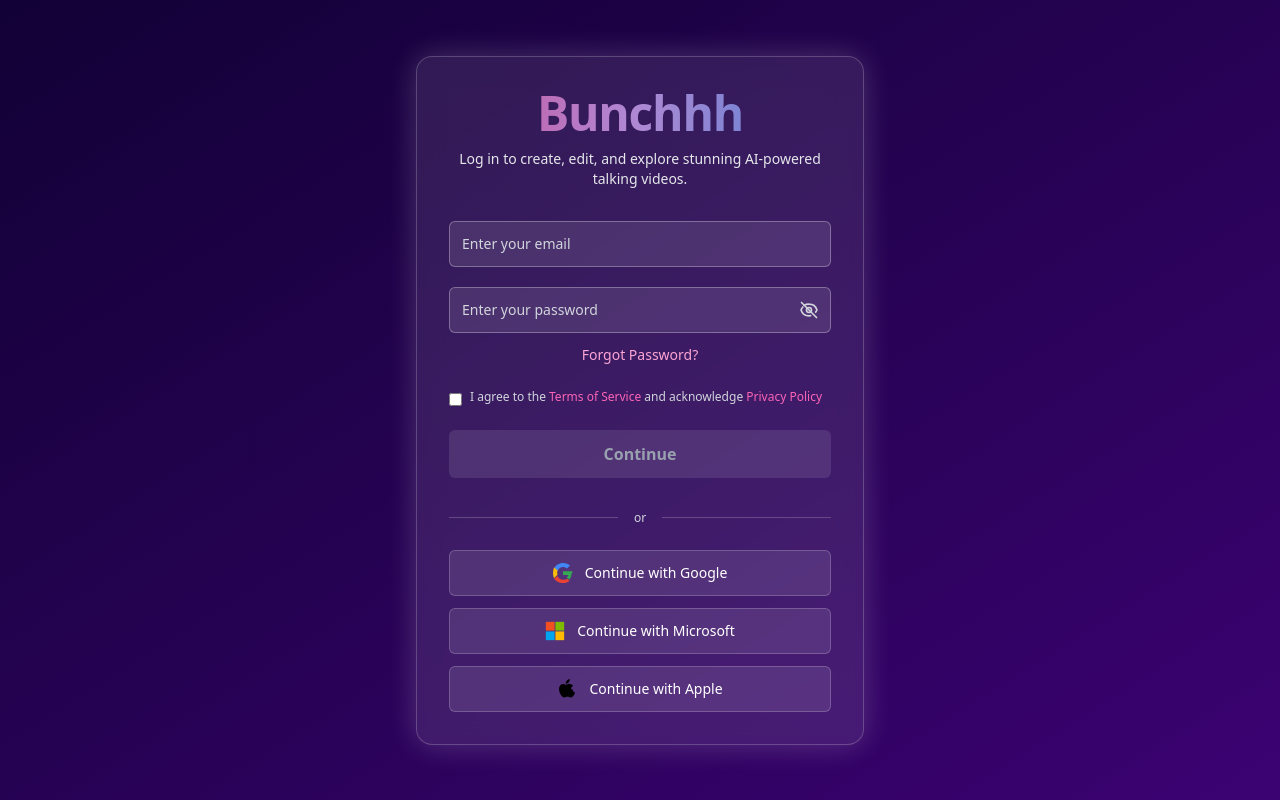
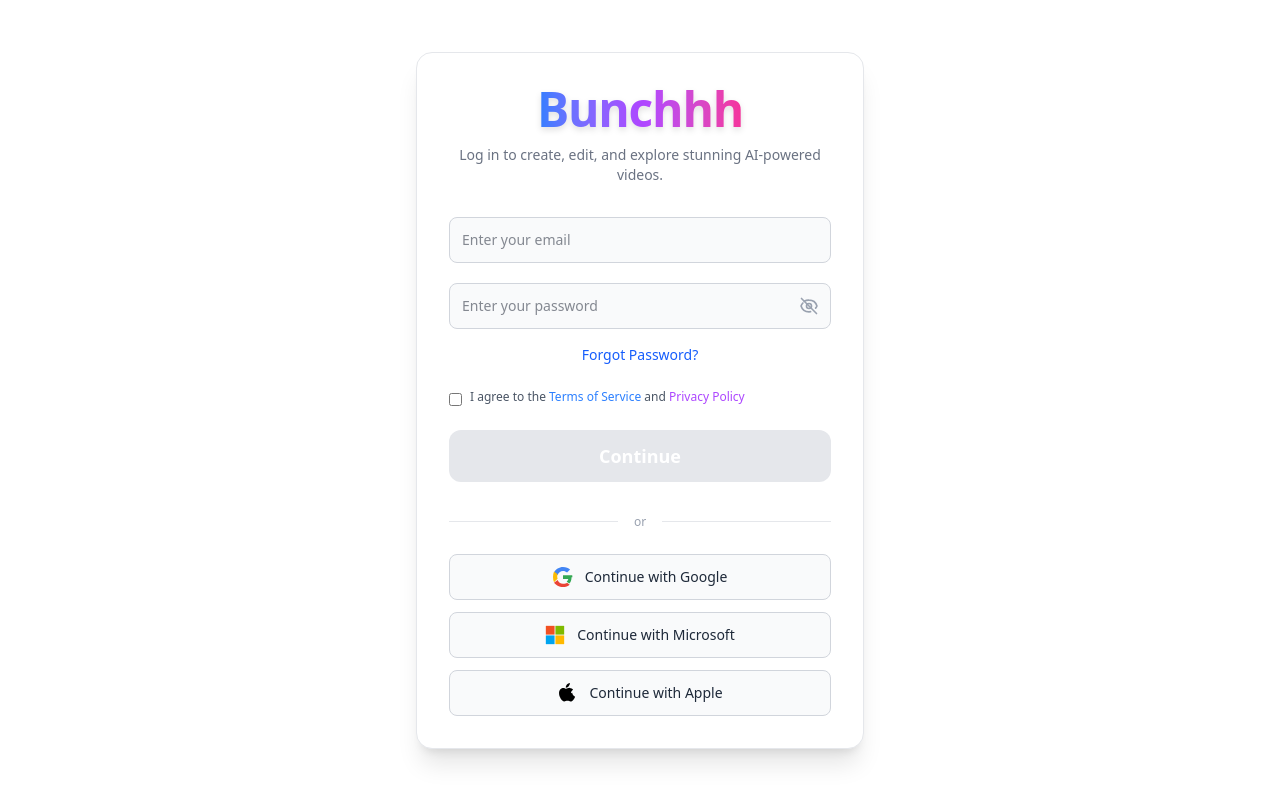
Before and after one commit to Anirbankundu-tech/bunchh_login_page, a React (Vite) app in the folder my-login-app/: page /login in a window 1280 px wide. Built offline with nearby package versions, Linux system fonts and the light colour scheme.

Commit message:
Update LoginPage.jsx

```diff
--- a/my-login-app/src/components/LoginPage.jsx
+++ b/my-login-app/src/components/LoginPage.jsx
@@ -73,18 +73,21 @@
   };
 
   return (
-    <div className="min-h-screen flex items-center justify-center bg-gradient-to-br from-[#120136] via-[#6b00b6] to-[#ff00ff] animate-gradient bg-[length:400%_400%] text-white px-4">
+    <div className="min-h-screen flex items-center justify-center bg-white font-sans px-4">
       <motion.div
         initial={{ opacity: 0, y: 40 }}
         animate={{ opacity: 1, y: 0 }}
         transition={{ duration: 0.8, ease: "easeOut" }}
-        className="w-full max-w-md p-8 bg-white/10 backdrop-blur-md rounded-2xl shadow-[0_0_30px_rgba(255,255,255,0.2)] border border-white/20 text-center transform transition duration-500 hover:scale-[1.02] hover:shadow-[0_0_40px_rgba(255,255,255,0.3)]"
+        className="w-full max-w-md p-8 bg-white border border-gray-200 rounded-2xl shadow-xl hover:shadow-2xl transition-all duration-300 text-center"
       >
-        <h1 className="text-5xl font-extrabold mb-3 tracking-tight text-transparent bg-clip-text bg-gradient-to-r from-pink-400 via-purple-300 to-blue-400 animate-pulse">
-          Bunchhh
+        {/* ===== Logo Header ===== */}
+        <h1 className="text-5xl font-extrabold mb-3 tracking-tight">
+          <span className="bg-gradient-to-r from-blue-500 via-purple-500 to-pink-500 bg-clip-text text-transparent drop-shadow-md">
+            Bunchhh
+          </span>
         </h1>
-        <p className="text-gray-200 text-sm mb-8">
-          Log in to create, edit, and explore stunning AI-powered talking videos.
+        <p className="text-gray-500 text-sm mb-8">
+          Log in to create, edit, and explore stunning AI-powered videos.
         </p>
 
         {/* Email Input */}
@@ -94,23 +97,23 @@
           value={email}
           onChange={(e) => setEmail(e.target.value)}
           placeholder="Enter your email"
-          className="w-full p-3 rounded-md bg-white/10 border border-white/30 text-white text-sm mb-5 focus:ring-2 focus:ring-pink-400 focus:border-pink-400 placeholder-gray-300 outline-none transition-all duration-300"
+          className="w-full p-3 rounded-lg bg-gray-50 border border-gray-300 text-gray-900 text-sm mb-5 focus:ring-2 focus:ring-blue-400 focus:border-blue-400 outline-none transition-all duration-200"
         />
 
         {/* Password Input */}
-        <div className="relative mb-3">
+        <div className="relative mb-4">
           <motion.input
             whileFocus={{ scale: 1.02 }}
             type={showPassword ? "text" : "password"}
             value={password}
             onChange={(e) => setPassword(e.target.value)}
             placeholder="Enter your password"
-            className="w-full p-3 rounded-md bg-white/10 border border-white/30 text-white text-sm focus:ring-2 focus:ring-purple-400 focus:border-purple-400 placeholder-gray-300 outline-none transition-all duration-300 pr-12"
+            className="w-full p-3 rounded-lg bg-gray-50 border border-gray-300 text-gray-900 text-sm focus:ring-2 focus:ring-purple-400 focus:border-purple-400 outline-none transition-all duration-200 pr-12"
           />
           <button
             type="button"
             onClick={() => setShowPassword(!showPassword)}
-            className="absolute inset-y-0 right-3 flex items-center text-gray-300 hover:text-white"
+            className="absolute inset-y-0 right-3 flex items-center text-gray-400 hover:text-gray-600"
           >
             {showPassword ? (
               <svg
@@ -161,26 +164,26 @@
         {/* Forgot Password */}
         <p
           onClick={handleForgotPassword}
-          className="text-sm text-pink-300 mb-6 cursor-pointer hover:underline"
+          className="text-sm text-blue-600 hover:text-purple-600 mb-6 cursor-pointer hover:underline transition"
         >
           Forgot Password?
         </p>
 
         {/* Terms Agreement */}
-        <label className="flex items-start gap-2 text-left text-xs text-gray-300 mb-6">
+        <label className="flex items-start gap-2 text-left text-xs text-gray-600 mb-6">
           <input
             type="checkbox"
             checked={agreed}
             onChange={(e) => setAgreed(e.target.checked)}
-            className="mt-1 accent-pink-500"
+            className="mt-1 accent-purple-500"
           />
           <span>
             I agree to the{" "}
-            <a href="#" className="text-pink-400 hover:underline">
+            <a href="#" className="text-blue-500 hover:underline">
               Terms of Service
             </a>{" "}
-            and acknowledge{" "}
-            <a href="#" className="text-pink-400 hover:underline">
+            and{" "}
+            <a href="#" className="text-purple-500 hover:underline">
               Privacy Policy
             </a>
           </span>
@@ -192,10 +195,10 @@
           whileTap={isFormValid ? { scale: 0.95 } : {}}
           disabled={!isFormValid || loading}
           onClick={handleContinue}
-          className={`w-full py-3 rounded-md font-semibold transition mb-8 ${
+          className={`w-full py-3 rounded-xl font-semibold text-white text-lg transition mb-8 ${
             isFormValid
-              ? "bg-gradient-to-r from-pink-600 via-purple-600 to-blue-600 hover:from-pink-500 hover:via-purple-500 hover:to-blue-500 shadow-lg hover:shadow-[0_0_20px_rgba(255,255,255,0.5)]"
-              : "bg-white/10 text-gray-400 cursor-not-allowed"
+              ? "bg-gradient-to-r from-blue-500 via-purple-600 to-pink-500 hover:from-blue-400 hover:via-purple-500 hover:to-pink-400 shadow-lg hover:shadow-[0_0_20px_rgba(99,102,241,0.4)]"
+              : "bg-gray-200 text-gray-400 cursor-not-allowed"
           }`}
         >
           {loading ? "Processing..." : "Continue"}
@@ -203,9 +206,9 @@
 
         {/* Divider */}
         <div className="flex items-center gap-4 mb-6">
-          <div className="flex-1 h-px bg-white/20" />
-          <span className="text-gray-300 text-xs">or</span>
-          <div className="flex-1 h-px bg-white/20" />
+          <div className="flex-1 h-px bg-gray-200" />
+          <span className="text-gray-400 text-xs">or</span>
+          <div className="flex-1 h-px bg-gray-200" />
         </div>
 
         {/* Social Login Buttons */}
@@ -214,30 +217,36 @@
             whileHover={{ scale: 1.05 }}
             whileTap={{ scale: 0.95 }}
             onClick={() => handleSocialLogin(googleProvider)}
-            className="w-full flex items-center justify-center gap-3 p-3 rounded-md bg-white/10 border border-white/20 hover:bg-white/20 transition"
+            className="w-full flex items-center justify-center gap-3 p-3 rounded-lg bg-gray-50 border border-gray-300 hover:bg-gray-100 transition"
           >
             <img src="/icons/Google.svg" alt="Google" className="w-5 h-5" />
-            <span className="text-sm font-medium">Continue with Google</span>
+            <span className="text-sm font-medium text-gray-800">
+              Continue with Google
+            </span>
           </motion.button>
 
           <motion.button
             whileHover={{ scale: 1.05 }}
             whileTap={{ scale: 0.95 }}
             onClick={() => handleSocialLogin(microsoftProvider)}
-            className="w-full flex items-center justify-center gap-3 p-3 rounded-md bg-white/10 border border-white/20 hover:bg-white/20 transition"
+            className="w-full flex items-center justify-center gap-3 p-3 rounded-lg bg-gray-50 border border-gray-300 hover:bg-gray-100 transition"
           >
             <img src="/icons/Microsoft.svg" alt="Microsoft" className="w-5 h-5" />
-            <span className="text-sm font-medium">Continue with Microsoft</span>
+            <span className="text-sm font-medium text-gray-800">
+              Continue with Microsoft
+            </span>
           </motion.button>
 
           <motion.button
             whileHover={{ scale: 1.05 }}
             whileTap={{ scale: 0.95 }}
             onClick={() => handleSocialLogin(appleProvider)}
-            className="w-full flex items-center justify-center gap-3 p-3 rounded-md bg-white/10 border border-white/20 hover:bg-white/20 transition"
+            className="w-full flex items-center justify-center gap-3 p-3 rounded-lg bg-gray-50 border border-gray-300 hover:bg-gray-100 transition"
           >
             <img src="/icons/Apple.svg" alt="Apple" className="w-5 h-5" />
-            <span className="text-sm font-medium">Continue with Apple</span>
+            <span className="text-sm font-medium text-gray-800">
+              Continue with Apple
+            </span>
           </motion.button>
         </div>
       </motion.div>
```
